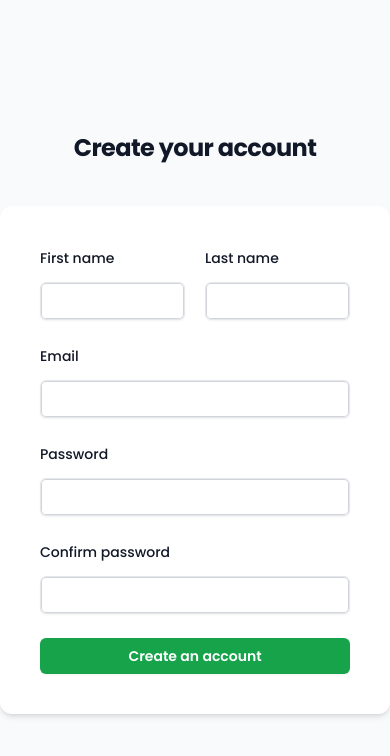
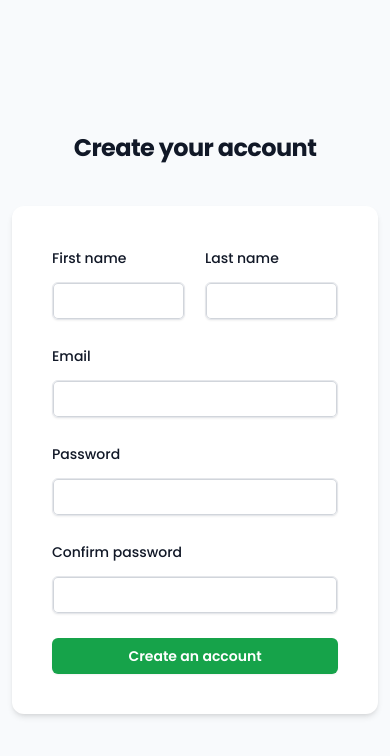
Before and after one commit to sleeper-dev/transactionapp, a React (Vite) app in the folder transactionapp-frontend/: page /register in a window 390 px wide. Shown: the top 756 px of the page. Built offline with nearby package versions, Linux system fonts and the light colour scheme; no server answers.

Commit message:
More responsiveness

```diff
--- a/transactionapp-frontend/src/components/AccountPage.jsx
+++ b/transactionapp-frontend/src/components/AccountPage.jsx
@@ -39,7 +39,7 @@ function AccountPage() {
     <div>
       <div className="mb-5 rounded-lg bg-white p-5 shadow-md">
         <h1 className="mb-5 text-lg font-semibold">Personal information</h1>
-        <div className="grid grid-cols-[2fr,2fr] grid-rows-[auto,auto] gap-y-7">
+        <div className="flex flex-col gap-y-7 sm:grid sm:grid-cols-[2fr,2fr] sm:grid-rows-[auto,auto]">
           <div className="flex flex-col gap-1">
             <span className="text-sm text-gray-500">Firstname</span>
             <span className="font-medium">{userData.firstname}</span>
--- a/transactionapp-frontend/src/components/AddressForm.jsx
+++ b/transactionapp-frontend/src/components/AddressForm.jsx
@@ -58,7 +58,7 @@ function AddressForm({ data }) {
 
   return (
     <form onSubmit={handleSubmit}>
-      <div className="grid grid-cols-[2fr,2fr] grid-rows-[auto,auto] gap-x-7 gap-y-7">
+      <div className="gap-y-7 md:grid md:grid-cols-[2fr,2fr] md:grid-rows-[auto,auto] md:gap-x-7">
         <div className="flex flex-col gap-3">
           <label
             htmlFor="street"
--- a/transactionapp-frontend/src/components/LoginForm.jsx
+++ b/transactionapp-frontend/src/components/LoginForm.jsx
@@ -16,7 +16,7 @@ function LoginForm() {
   }
 
   return (
-    <main className="flex h-screen items-center justify-center bg-slate-50">
+    <main className="flex h-screen items-center justify-center bg-slate-50 px-3 lg:px-0">
       <div className="w-[30rem]">
         <h2 className="text-center text-2xl font-bold leading-9 tracking-tight text-gray-900">
           Sign In to your account
--- a/transactionapp-frontend/src/components/RegisterForm.jsx
+++ b/transactionapp-frontend/src/components/RegisterForm.jsx
@@ -29,7 +29,7 @@ function RegisterForm() {
     register(data);
   }
   return (
-    <main className="flex h-screen items-center justify-center bg-slate-50">
+    <main className="flex h-screen items-center justify-center bg-slate-50 px-3 lg:px-0">
       <div className="w-[34rem]">
         <h2 className="text-center text-2xl font-bold leading-9 tracking-tight text-gray-900">
           Create your account
```
